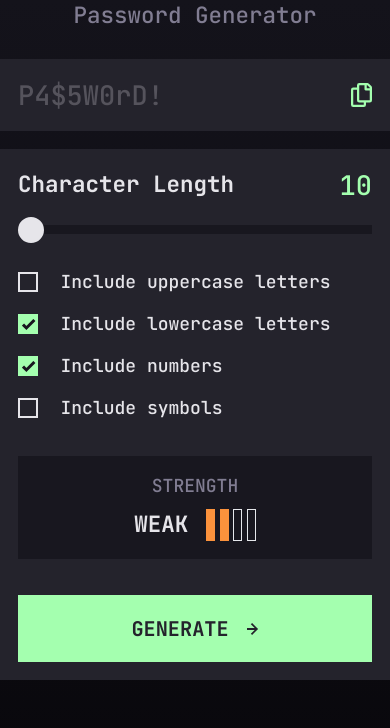
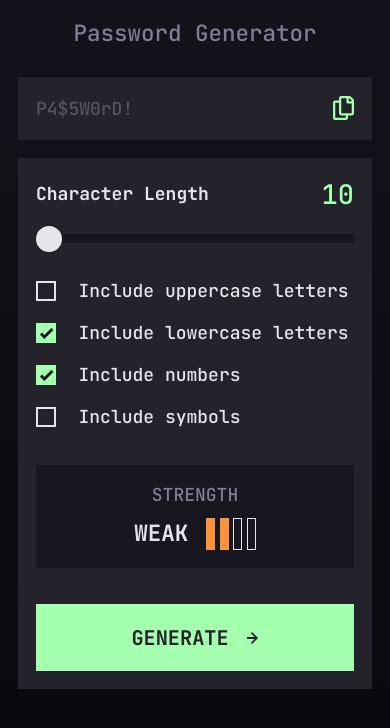
Before and after one commit to Dmitriy24S/password-generator, a React (Vite) app: page / in a window 390 px wide. Shown: the top 728 px of the page. Built offline with nearby package versions, Linux system fonts and the light colour scheme.

Commit message:
style: mobile font, custom tailwind color classes
* style: smaller font on mobile screen size (password input field, character length text)
* remove generated password field (input) focus outline
* refactor: set colors into custom tailwind class names

```diff
--- a/src/App.tsx
+++ b/src/App.tsx
@@ -152,19 +152,14 @@ function App() {
     switch (optionsCount) {
       case 0:
         return 'bg-neutral-800 border-white'
-        break
       case 1:
         return 'bg-red-500 border-transparent'
-        break
       case 2:
         return 'bg-orange-400 border-transparent'
-        break
       case 3:
         return 'bg-yellow-400 border-transparent'
-        break
       case 4:
-        return 'bg-[#a4ffaf] border-transparent'
-        break
+        return 'bg-green-neon-100 border-transparent'
       default:
         break
     }
@@ -216,9 +211,14 @@ function App() {
   }, [isCopied])
 
   return (
-    <div className='App flex sm:place-items-center min-h-screen min-w-full bg-gradient-to-b from-[#14131b] to-[#08070b] text-[#e6e5ea]'>
+    <div className='App flex sm:place-items-center min-h-screen min-w-full bg-gradient-to-b from-[#14131b] to-[#08070b] text-white-off p-4'>
       <div className='generator w-full max-w-[400px] sm:max-w-[550px] mx-auto text-center'>
-        <h1 className='text-xl sm:text-2xl text-[#817d92]'>Password Generator</h1>
+        <h1
+          className='text-xl sm:text-2xl text-gray cursor-pointer'
+          onClick={() => location.reload()}
+        >
+          Password Generator
+        </h1>
 
         <form className='flex flex-col gap-4 sm:gap-6 mt-6' onSubmit={handleSubmit}>
           {/* Password */}
@@ -227,14 +227,14 @@ function App() {
               type='text'
               placeholder='P4$5W0rD!'
               className={[
-                'w-full bg-[#24232c] p-4 sm:p-8 sm:py-5 text-2xl text-left break-words h-auto pr-12 text-white placeholder:text-[#e6e5ea]/25 '
+                'w-full bg-gray-medium p-4 sm:p-8 sm:py-5 text-base sm:text-2xl text-left break-words h-auto pr-10 text-white placeholder:text-white-off/25 focus:outline-none focus-visible:outline-none'
               ].join(' ')}
               value={password}
               readOnly
             />
             {/* <div
               className={[
-                'w-full bg-[#24232c] p-4 sm:p-8 sm:py-5 text-2xl text-left break-words h-auto pr-12',
+                'w-full bg-gray-medium p-4 sm:p-8 sm:py-5 text-2xl text-left break-words h-auto pr-12',
                 password === 'P4$5W0rD!' ? 'text-stone-400' : 'text-white'
               ].join(' ')}
             >
@@ -242,7 +242,7 @@ function App() {
             </div> */}
             <button
               type='button'
-              className='absolute top-2/4 -translate-y-2/4 right-4 sm:right-8 text-[#A4FFAF] hover:text-[#80ff8f] focus-visible:text-[#80ff8f]'
+              className='absolute top-2/4 -translate-y-2/4 right-4 sm:right-8 text-green-neon-100 hover:text-green-neon-200 focus-visible:text-green-neon-200'
               onClick={copyPasswordToClipboard}
             >
               {/* <img src={iconCopy} alt='copy password' /> */}
@@ -251,13 +251,13 @@ function App() {
             </button>
           </div>
           {/* Options */}
-          <div className='flex flex-col items-start p-4 sm:p-8 bg-[#24232c] gap-8 '>
+          <div className='flex flex-col items-start p-4 sm:p-8 bg-gray-medium gap-8 '>
             <div className='character length w-full flex flex-col gap-5'>
               <div className='flex justify-between items-center w-full'>
-                <label htmlFor='length-slider' className='text-xl font-bold'>
+                <label htmlFor='length-slider' className='text-base sm:text-xl font-bold'>
                   Character Length
                 </label>
-                <span className='text-[#a4ffaf] text-2xl sm:text-3xl'>
+                <span className='text-green-neon-100 text-2xl sm:text-3xl'>
                   {passwordLength}
                 </span>
               </div>
@@ -267,7 +267,7 @@ function App() {
                   type='range'
                   name='length slider'
                   id='length-slider'
-                  className='w-full appearance-none h-2 bg-[#18171f] cursor-pointer'
+                  className='w-full appearance-none h-2 bg-gray-dark cursor-pointer'
                   value={passwordLength}
                   min={10}
                   max={20}
@@ -275,7 +275,7 @@ function App() {
                   onChange={(e) => setPasswordLength(Number(e.target.value))}
                 />
                 <div
-                  className='slider-progress-bar absolute top-0 bottom-0 left-0 h-2 my-auto w-full bg-[#a4ffaf] pointer-events-none group-hover:bg-[#80ff8f]'
+                  className='slider-progress-bar absolute top-0 bottom-0 left-0 h-2 my-auto w-full bg-green-neon-100 pointer-events-none group-hover:bg-green-neon-200'
                   style={{ width: sliderProgress + '%' }}
                 />
               </div>
@@ -293,7 +293,7 @@ function App() {
                     setIncludeUppercase((prev) => !prev)
                   }}
                 />
-                <span className='checkmark pointer-events-none absolute'></span>
+                <span className='checkmark pointer-events-none absolute' />
                 <label htmlFor='uppercase-checkbox' className='cursor-pointer'>
                   Include uppercase letters
                 </label>
@@ -309,7 +309,7 @@ function App() {
                     setIncludeLowercase((prev) => !prev)
                   }}
                 />
-                <span className='checkmark pointer-events-none absolute'></span>
+                <span className='checkmark pointer-events-none absolute' />
                 <label htmlFor='lowercase-checkbox' className='cursor-pointer '>
                   Include lowercase letters
                 </label>
@@ -325,7 +325,7 @@ function App() {
                     setIncludeNumbers((prev) => !prev)
                   }}
                 />
-                <span className='checkmark pointer-events-none absolute'></span>
+                <span className='checkmark pointer-events-none absolute' />
                 <label htmlFor='numbers-checkbox' className='cursor-pointer'>
                   Include numbers
                 </label>
@@ -341,15 +341,15 @@ function App() {
                     setIncludeSymbols((prev) => !prev)
                   }}
                 />
-                <span className='checkmark pointer-events-none absolute'></span>
+                <span className='checkmark pointer-events-none absolute' />
                 <label htmlFor='symbols-checkbox' className='cursor-pointer'>
                   Include symbols
                 </label>
               </div>
             </div>
             {/* Strength */}
-            <div className='strength flex justify-between w-full items-center bg-[#18171f] p-4 px-6 flex-col gap-2.5 sm:gap-4 sm:flex-row text-center'>
-              <p className='uppercase text-[#817d92]'>Strength</p>
+            <div className='strength flex justify-between w-full items-center bg-gray-dark p-4 px-6 flex-col gap-2.5 sm:gap-4 sm:flex-row text-center'>
+              <p className='uppercase text-gray'>Strength</p>
               <div className='strength-indicator flex gap-2'>
                 <p className='uppercase mr-2 font-bold text-xl flex'>
                   {passwordStrenght}
@@ -372,7 +372,7 @@ function App() {
             {/* Generate button */}
             <button
               type='submit'
-              className='generate-btn bg-[#a4ffaf] text-[#24232c] uppercase relative flex gap-4 items-center justify-center p-4 w-full text-lg font-bold group hover:bg-[#80ff8f] focus-visible:bg-[#80ff8f] transition-colors'
+              className='generate-btn bg-green-neon-100 text-gray-medium uppercase relative flex gap-4 items-center justify-center p-4 w-full text-lg font-bold group hover:bg-green-neon-200 focus-visible:bg-green-neon-200 transition-colors'
             >
               Generate
               <img
--- a/tailwind.config.cjs
+++ b/tailwind.config.cjs
@@ -2,7 +2,17 @@
 module.exports = {
   content: ['./index.html', './src/**/*.{js,ts,jsx,tsx}'],
   theme: {
-    extend: {}
+    extend: {
+      colors: {
+        'green-neon-100': '#a4ffaf',
+        'green-neon-200': '#80ff8f',
+        dark: '#14131b',
+        'gray-dark': '#18171f',
+        'gray-medium': '#24232c',
+        gray: '#817d92',
+        'white-off': '#e6e5ea'
+      }
+    }
   },
   plugins: []
 }
```
